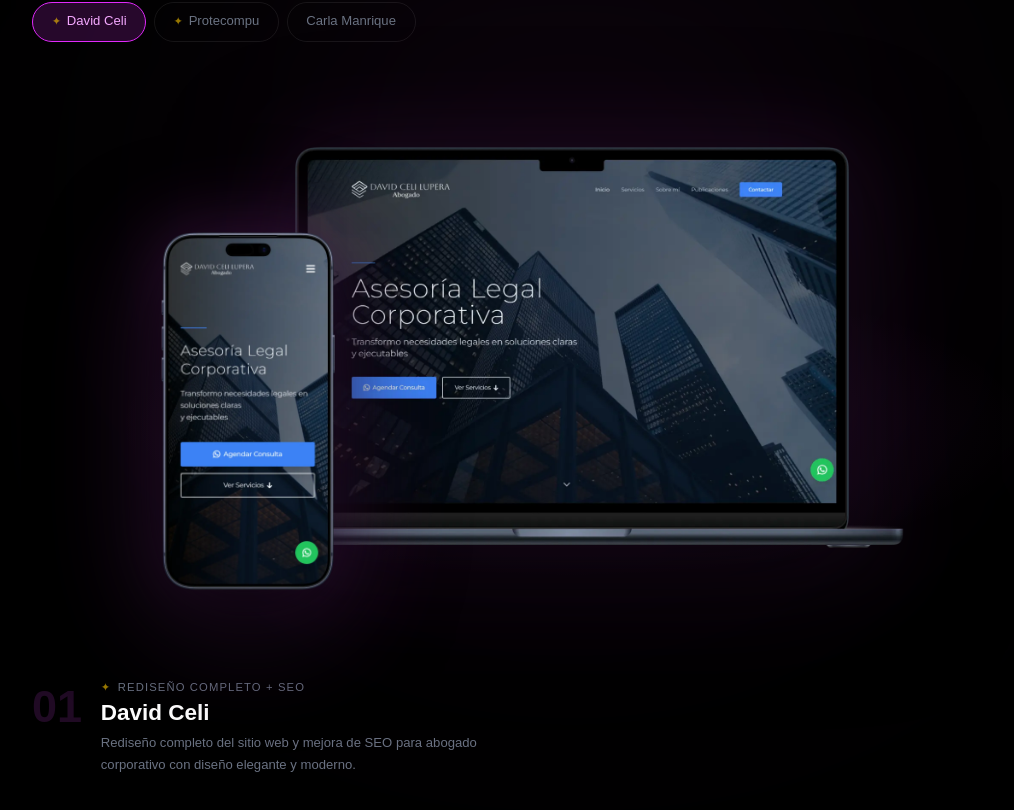
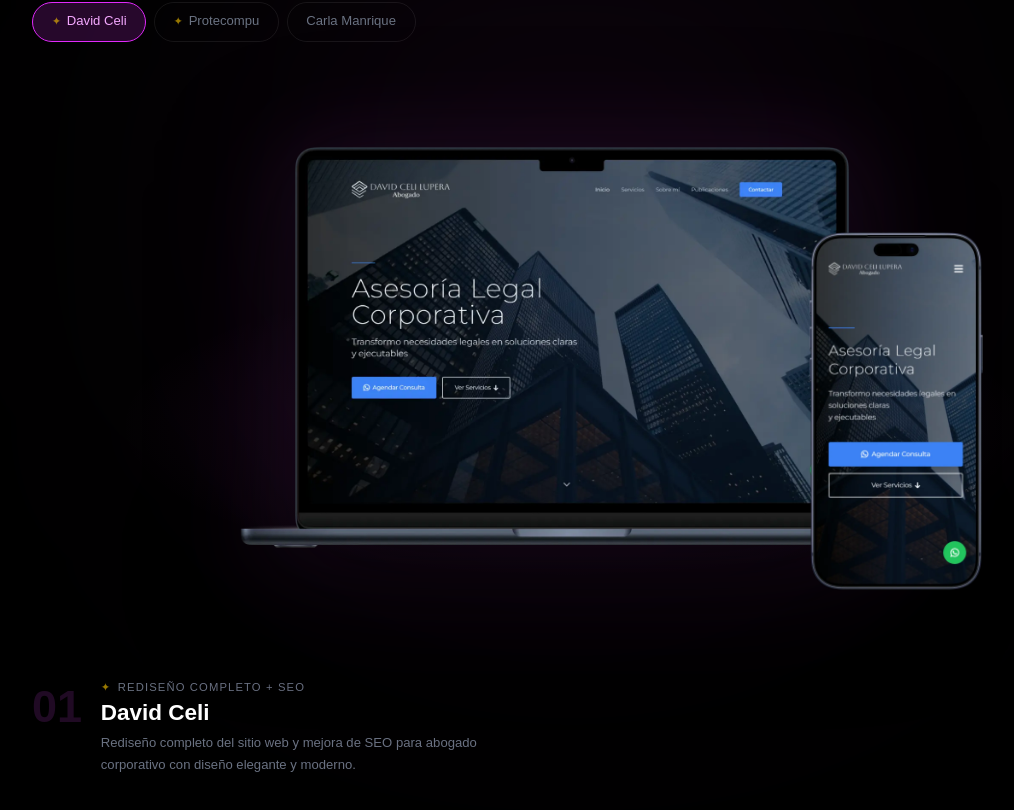
Before and after one commit to Kovaro-Tech/kovaro-web, a React (Vite) app: page / in a window 1280 px wide. Shown: the part 5644-6454 px from the top of the page, without its empty margins (68-1082 px from the left). Built offline with nearby package versions, Linux system fonts and the light colour scheme; a web font is replaced by a local one.

Commit message:
fix: Portafolio

```diff
--- a/src/sections/Portafolio.jsx
+++ b/src/sections/Portafolio.jsx
@@ -219,14 +219,14 @@
                                 {/* iPhone — pegado encima de la Mac, esquina inferior izquierda */}
                                 <motion.div
                                     className="absolute z-20"
-                                    initial={{ opacity: 0, x: -20, y: 20 }}
+                                    initial={{ opacity: 0, x: 20, y: 20 }}
                                     animate={{ opacity: 1, x: 0, y: 0 }}
                                     transition={{ duration: 0.5, delay: 0.15 }}
                                     style={{
                                         bottom: 0,
-                                        left: '8%',
+                                        right: '8%',
                                         width: 260,
-                                        filter: `drop-shadow(0 28px 56px rgba(0,0,0,0.85)) drop-shadow(0 0 30px rgba(${c.glow},0.25))`,
+                                        // filter: `drop-shadow(0 28px 56px rgba(0,0,0,0.85)) drop-shadow(0 0 30px rgba(${c.glow},0.25))`,
                                     }}
                                 >
                                     <img
```
